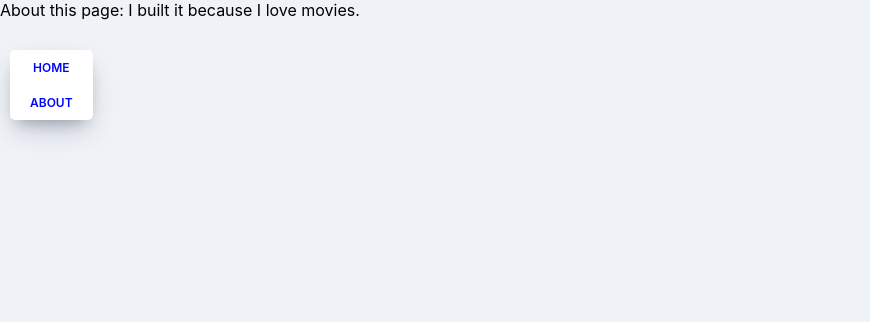
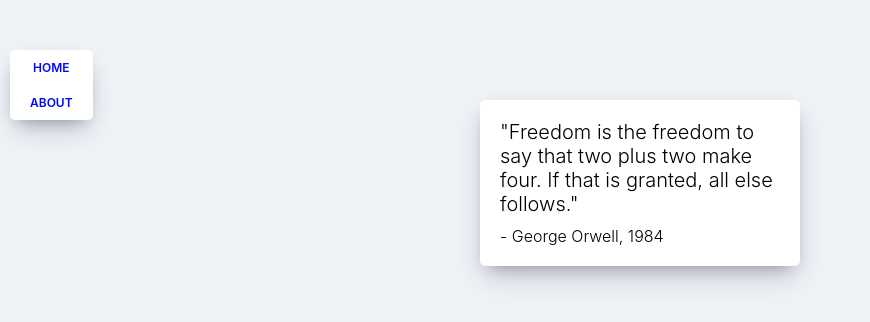
Before and after one commit to Moong0122/movie_app_2020, a React (Create React App) app: page /#/about in a window 1280 px wide. Shown: the top 322 px of the page, without its empty margins (0-870 px from the left). Built offline with nearby package versions, Linux system fonts and the light colour scheme.

Commit message:
make movie_app

```diff
--- a/src/routes/About.js
+++ b/src/routes/About.js
@@ -1,8 +1,17 @@
 import React from "react";
 import "./About.css";
 
-function About() {
-  return <span>About this page: I built it because I love movies.</span>;
+function About(props) {
+  console.log(props);
+  return (
+    <div className="about__container">
+      <span>
+        "Freedom is the freedom to say that two plus two make four. If that is
+        granted, all else follows."
+      </span>
+      <span>- George Orwell, 1984</span>
+    </div>
+  );
 }
 
 export default About;
```
